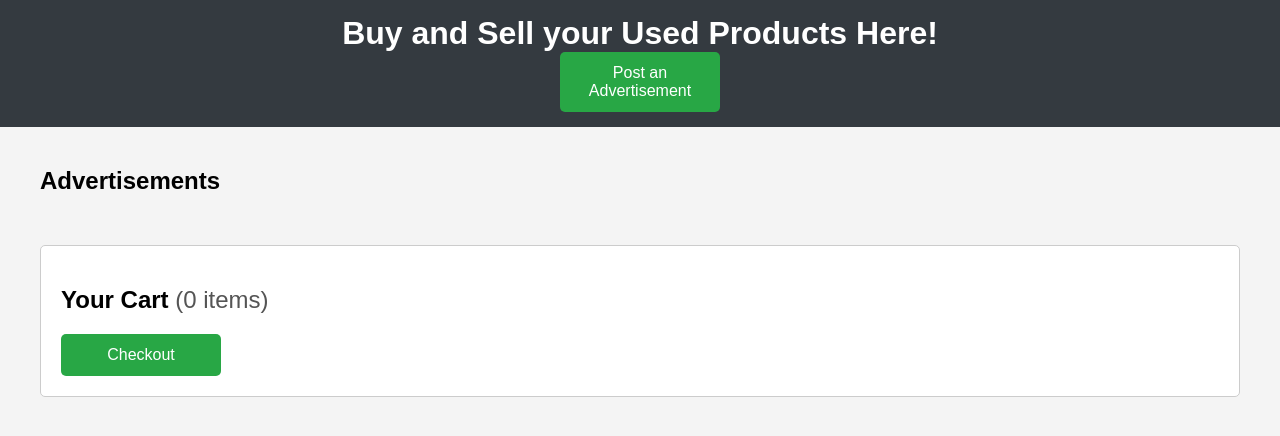
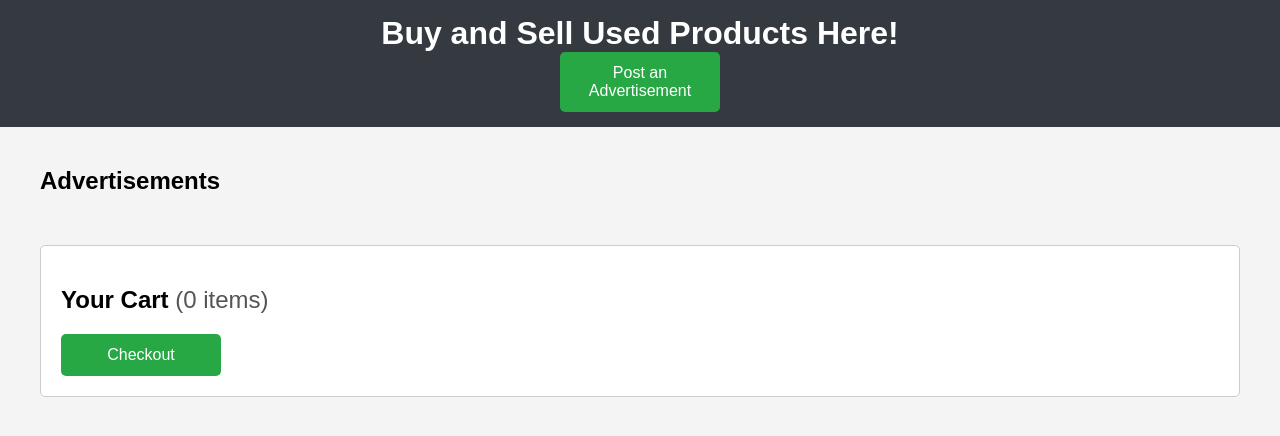
Before and after one commit to MasaniselviGanesan/fullstack, a plain HTML site: page online/index.html in a window 1280 px wide. Drawn offline with Linux system fonts and the light colour scheme.

Commit message:
Update index.html

```diff
--- a/online/index.html
+++ b/online/index.html
@@ -8,7 +8,7 @@
 </head>
 <body>
     <header>
-        <h1>Buy and Sell your Used Products Here!</h1>
+        <h1>Buy and Sell Used Products Here!</h1>
         <button onclick="document.getElementById('adForm').style.display='block'">Post an Advertisement</button>
     </header>
 
```
